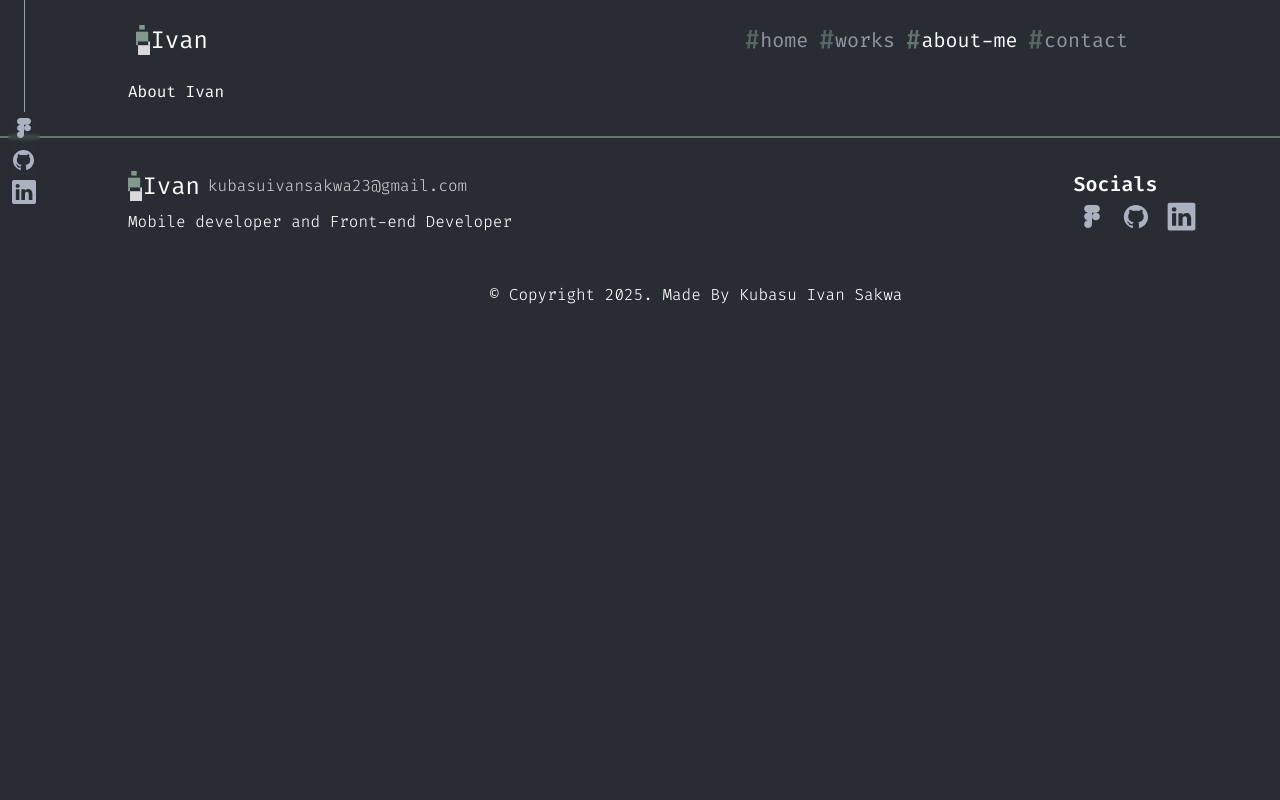
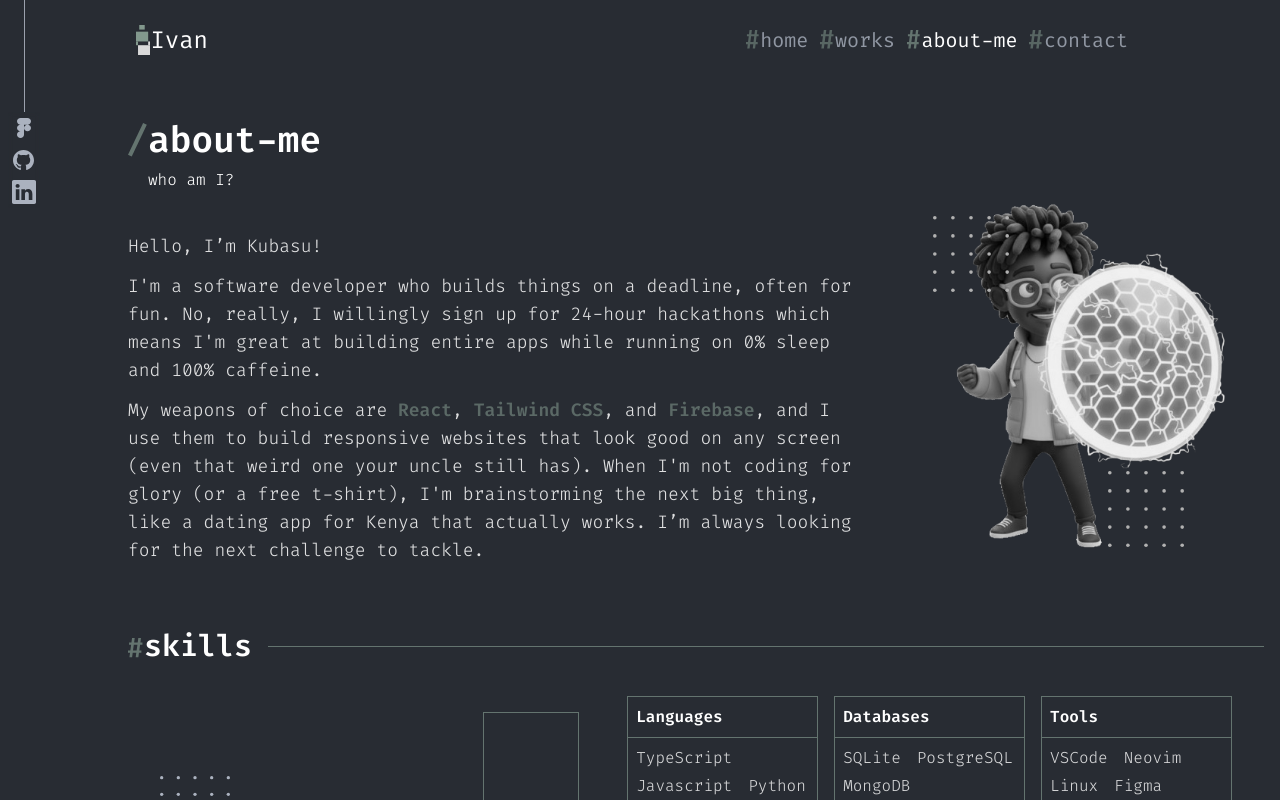
Before and after one commit to KubasuIvanSakwa/kubasuivansakwaprofilev2, a React (Vite) app: page /meet-ivan in a window 1280 px wide. Built offline with nearby package versions, Linux system fonts and the light colour scheme.

Commit message:
chore: about-me done

```diff
--- a/src/Pages/About.jsx
+++ b/src/Pages/About.jsx
@@ -1,9 +1,237 @@
-import React from 'react'
+import React from "react";
+import Slash from "../assets/icons/slash.svg";
+import Hash from "../assets/icons/hash.svg";
+import StandingImage from "../assets/images/standing2.png";
+import Dots from "../assets/icons/Dots.svg";
+import logoImage from "../assets/icons/logo.svg";
 
 function About() {
+  const SkillBox = ({ title, items }) => (
+    <div className="border border-darktext w-full h-fit fira-code-default flex flex-col">
+      <div className="border-b border-darktext p-2">
+        <h3 className="font-bol fira-code-bold">{title}</h3>
+      </div>
+      <div className="flex flex-wrap gap-x-4 gap-y-1 p-2 fira-code-light">
+        {items.map((item) => (
+          <p key={item} className="opacity-80">
+            {item}
+          </p>
+        ))}
+      </div>
+    </div>
+  );
+
+  const skillsData = {
+    languages: {
+      title: "Languages",
+      items: ["TypeScript", "Javascript", "Python"],
+    },
+    databases: {
+      title: "Databases",
+      items: ["SQLite", "PostgreSQL", "MongoDB"],
+    },
+    tools: {
+      title: "Tools",
+      items: ["VSCode", "Neovim", "Linux", "Figma", "Github", "Git"],
+    },
+    other: { title: "Other", items: ["HTML", "CSS", "PHP", "REST"] },
+    frameworks: {
+      title: "Frameworks",
+      items: [
+        "React",
+        "Flutter",
+        "Node.js",
+        "Tailwind",
+        "React-Native",
+        "Next.js",
+        "Laravel",
+      ],
+    },
+  };
+
+  const hobbieList = [
+    { id: 0, text: "I like coding" },
+    { id: 1, text: "I like playing basketball" },
+    { id: 2, text: "I like watching anime" },
+    { id: 3, text: "I like gaming" },
+    { id: 4, text: "I like reading books" },
+    { id: 5, text: "I like listening to music" },
+    { id: 6, text: "I like taking walks" },
+    { id: 7, text: "My favorite food is chapati and beef" },
+  ];
+
   return (
-    <div>About Ivan</div>
-  )
+    <section className="mt-10">
+      {/* main Header */}
+      <div className="flex w-full items-center justify-between gap-4">
+        <div className="flex flex-col items-start overflow-hidden">
+          <div className="flex flex-shrink-0 gap-[1px] items-center">
+            <img src={Slash} alt="" className="w-[1.2rem]" />
+            <p className="text-4xl fira-code-bold ">about-me</p>
+          </div>
+          <p className="fira-code-light mt-2 ml-5">who am I?</p>
+        </div>
+      </div>
+
+      {/* About me */}
+      <section className="mt-10">
+        <section className="mt-5">
+          <div className="flow-root fira-code-light text-lg">
+            <section className="relative w-full lg:w-1/3 lg:-mt-[3rem] lg:float-right lg:ml-6 mb-4 md:mb-0">
+              <img
+                src={StandingImage}
+                alt=""
+                className="grayscale w-full lg:[shape-outside:var(--standing-image-url)] [shape-margin:_1rem]"
+                style={{ "--standing-image-url": `url(${StandingImage})` }}
+              />
+              <img
+                src={Dots}
+                alt=""
+                className="grayscale absolute z-10 left-[3rem] top-[2rem] w-[20%]"
+              />
+              <img
+                src={Dots}
+                alt=""
+                className="grayscale absolute z-10 right-[5rem] bottom-[1rem] w-[20%]"
+              />
+            </section>
+
+            <div>
+              <h4 className="mb-3 opacity-85">Hello, I’m Kubasu!</h4>
+              <p className="mb-3 opacity-85">
+                I'm a software developer who builds things on a deadline, often
+                for fun. No, really, I willingly sign up for 24-hour hackathons
+                which means I'm great at building entire apps while running on
+                0% sleep and 100% caffeine.
+              </p>
+              <p className="opacity-85">
+                My weapons of choice are{" "}
+                <span className="text-darktext fira-code-bold">React</span>,{" "}
+                <span className="text-darktext fira-code-bold">
+                  Tailwind CSS
+                </span>
+                , and{" "}
+                <span className="text-darktext fira-code-bold">Firebase</span>,
+                and I use them to build responsive websites that look good on
+                any screen (even that weird one your uncle still has). When I'm
+                not coding for glory (or a free t-shirt), I'm brainstorming the
+                next big thing, like a dating app for Kenya that actually works.
+                I’m always looking for the next challenge to tackle.
+              </p>
+            </div>
+          </div>
+        </section>
+      </section>
+
+      {/* skills */}
+      <section className="mt-[4rem]">
+        {/* Header */}
+        <div className="flex w-full items-center justify-between gap-4">
+          <div className="flex flex-1 items-center gap-4 overflow-hidden">
+            <div className="flex flex-shrink-0 items-center">
+              <img src={Hash} alt="" className="w-[1rem] mt-[0.3rem]" />
+              <p className="text-3xl fira-code-bold">skills</p>
+            </div>
+
+            <hr className="hidden sm:block flex-1 border-darktext" />
+          </div>
+        </div>
+
+        <section className="flex flex-col lg:flex-row w-full p-4 lg:p-8 gap-16">
+          {/* Left Decorative Column */}
+          <div className="hidden md:flex gap-10 w-full md:w-full lg:w-2/5 mt-[3rem]">
+            <div className="flex flex-col items-center pt-8">
+              <img src={Dots} className="w-[6rem]" alt="Dots pattern" />
+              <img
+                src={logoImage}
+                className="w-[4em] mt-12"
+                alt="Abstract logo"
+              />
+            </div>
+            <div className="w-full relative">
+              <div className="w-24 h-24 border border-darktext absolute lg:-right-4 md:right-13 -top-8" />
+              <img
+                src={Dots}
+                className="absolute lg:left-[8rem] right-[13rem] top-[8rem] w-16"
+                alt="Dots pattern"
+              />
+              <div className="w-16 h-16 border border-darktext absolute lg:-right-8 md:right-6 bottom-0" />
+            </div>
+          </div>
+
+          <div className="flex w-full flex-col gap-4 text-white md:flex-row lg:w-3/5">
+            <div className="flex w-full md:w-1/3">
+              <SkillBox
+                title={skillsData.languages.title}
+                items={skillsData.languages.items}
+              />
+            </div>
+
+            <div className="flex w-full flex-col gap-4 md:w-1/3">
+              <SkillBox
+                title={skillsData.databases.title}
+                items={skillsData.databases.items}
+              />
+              <SkillBox
+                title={skillsData.other.title}
+                items={skillsData.other.items}
+              />
+            </div>
+
+            <div className="flex w-full flex-col gap-4 md:w-1/3">
+              <SkillBox
+                title={skillsData.tools.title}
+                items={skillsData.tools.items}
+              />
+              <SkillBox
+                title={skillsData.frameworks.title}
+                items={skillsData.frameworks.items}
+              />
+            </div>
+          </div>
+        </section>
+      </section>
+
+      {/* header */}
+      <div className="flex w-full items-center justify-between gap-4 mt-10 mb-10">
+        <div className="flex flex-1 items-center gap-4 overflow-hidden">
+          <div className="flex flex-shrink-0 items-center">
+            <img src={Hash} alt="" className="w-[1rem] mt-[0.3rem]" />
+            <p className="text-3xl fira-code-bold">my-fun-facts</p>
+          </div>
+        </div>
+      </div>
+
+      {/* hobbies */}
+      <div className="flex flex-col lg:flex-row mb-[4rem]">
+        <div className="flex gap-2 flex-wrap w-full lg:w-3/5 p-2">
+          {hobbieList.map((hobbie) => (
+            <div key={hobbie.id} className="border w-fit p-2 border-darktext">
+              <p className="text-lg fira-code-default">{hobbie.text}</p>
+            </div>
+          ))}
+        </div>
+
+        <div className="hidden relative lg:flex gap-10 w-full lg:w-2/5 pl-[6rem]">
+          <div className="flex flex-col items-center pt-2">
+            <img src={Dots} className="w-[6rem] mb-[5rem]" alt="Dots pattern" />
+            <img
+              src={logoImage}
+              className="w-[4rem] mt-12 absolute top-15 left-[10rem]"
+              alt="Abstract logo"
+            />
+          </div>
+          <div className="w-full relative">
+            <img
+              src={Dots}
+              className="absolute right-[1rem] top-[8rem] w-20"
+              alt="Dots pattern"
+            />
+          </div>
+        </div>
+      </div>
+    </section>
+  );
 }
 
-export default About
+export default About;
--- a/src/Pages/Home.jsx
+++ b/src/Pages/Home.jsx
@@ -323,7 +323,6 @@ function Home() {
               <SkillBox
                 title={skillsData.frameworks.title}
                 items={skillsData.frameworks.items}
-                E
               />
             </div>
           </div>
--- a/src/Pages/Projects.jsx
+++ b/src/Pages/Projects.jsx
@@ -34,12 +34,12 @@ function Projects() {
     <section className="mt-10">
       {/* main Header */}
       <div className="flex w-full items-center justify-between gap-4">
-        <div className="flex flex-col items-center overflow-hidden">
-          <div className="flex flex-shrink-0 gap-[1px] items-center">
-            <img src={Slash} alt="" className="w-[1.2rem] mb-[0.5rem]" />
-            <p className="text-4xl fira-code-bold">Projects</p>
+        <div className="flex flex-col items-center overflow-hidden justify-start">
+          <div className="flex flex-shrink-0 gap-[1px] items-center ">
+            <img src={Slash} alt="" className="w-[1.2rem]" />
+            <p className="text-4xl fira-code-bold">projects</p>
           </div>
-          <p className="fira-code-light">List of my projects</p>
+          <p className="fira-code-light mt-2 ">List of my projects</p>
         </div>
       </div>
 
```
